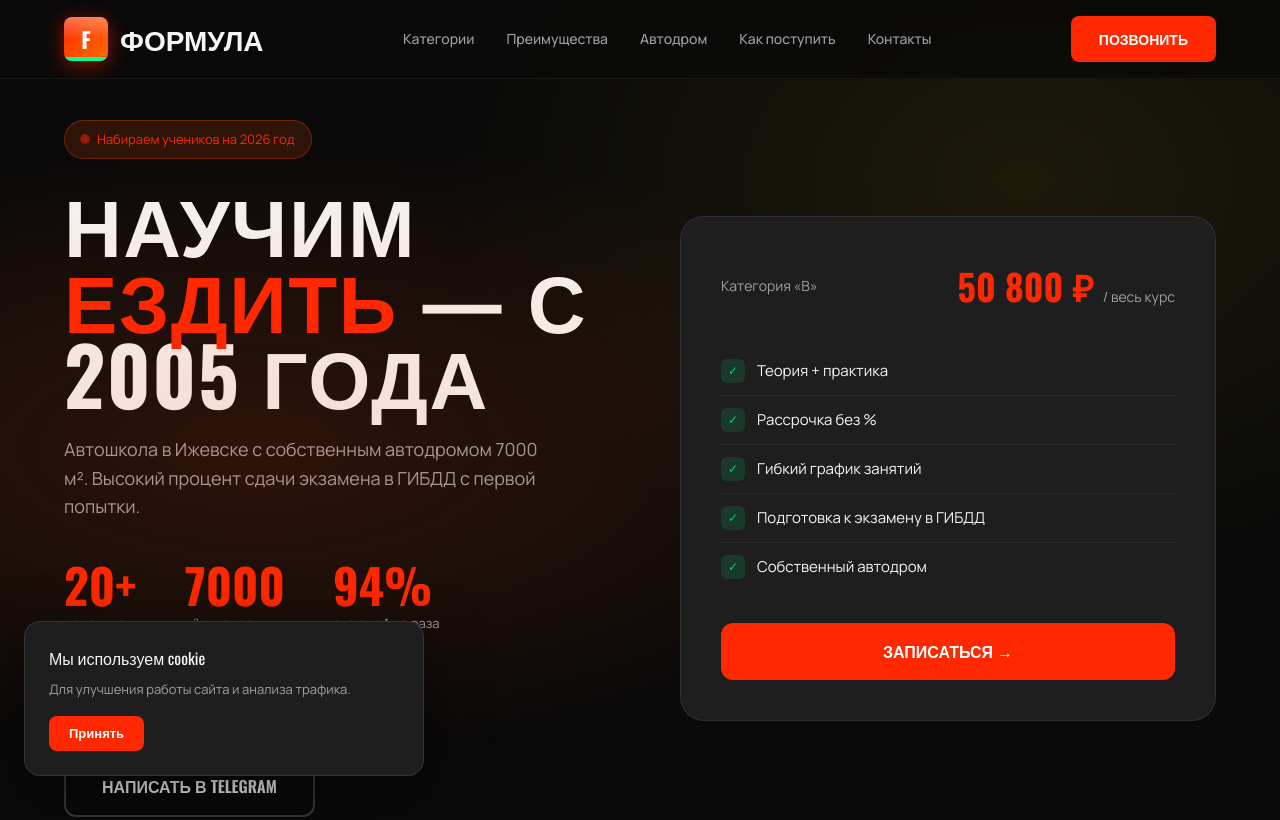
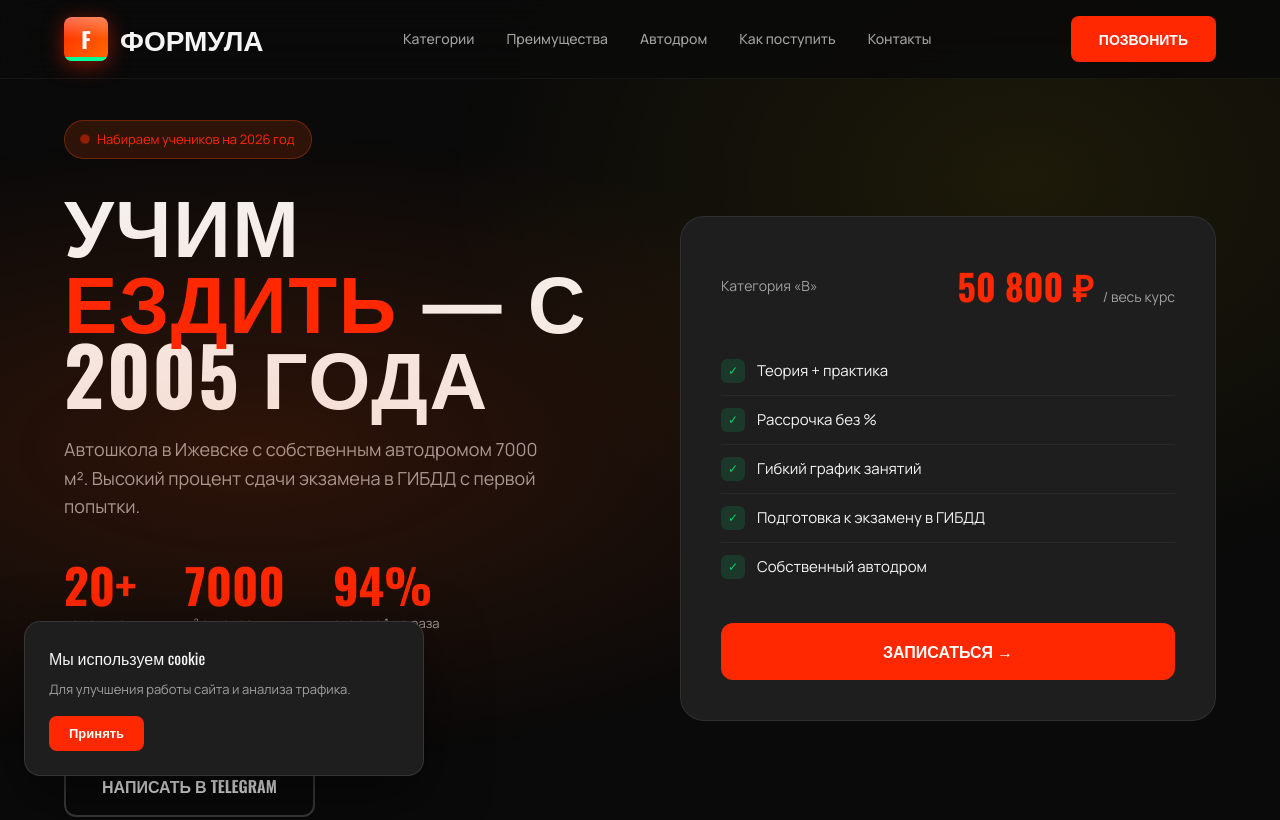
Before and after one commit to demoniksem/formula18-landing, a plain HTML site: page index.html in a window 1280 px wide. Shown: the top 820 px of the page. Drawn offline with nearby package versions, Linux system fonts and the light colour scheme.

Commit message:
Fix: 'Учим' instead of 'Научим'

```diff
--- a/index.html
+++ b/index.html
@@ -1181,7 +1181,7 @@
             <div class="hero-grid">
                 <div class="hero-content">
                     <div class="hero-badge">Набираем учеников на 2026 год</div>
-                    <h1>Научим <span>ездить</span> — с 2005 года</h1>
+                    <h1>Учим <span>ездить</span> — с 2005 года</h1>
                     <p class="hero-subtitle">Автошкола в Ижевске с собственным автодромом 7000 м². Высокий процент сдачи экзамена в ГИБДД с первой попытки.</p>
 
                     <div class="hero-stats">
```
